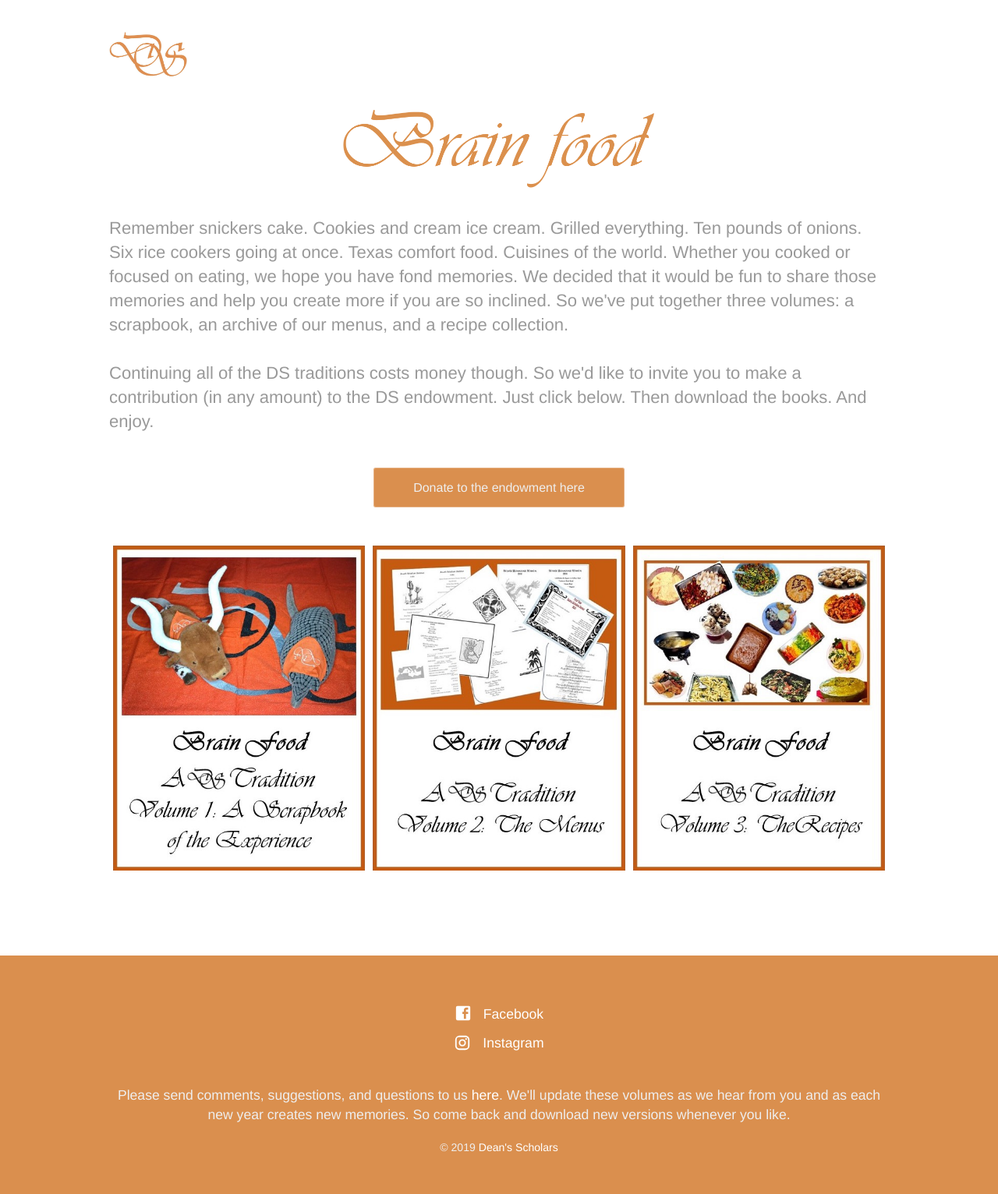
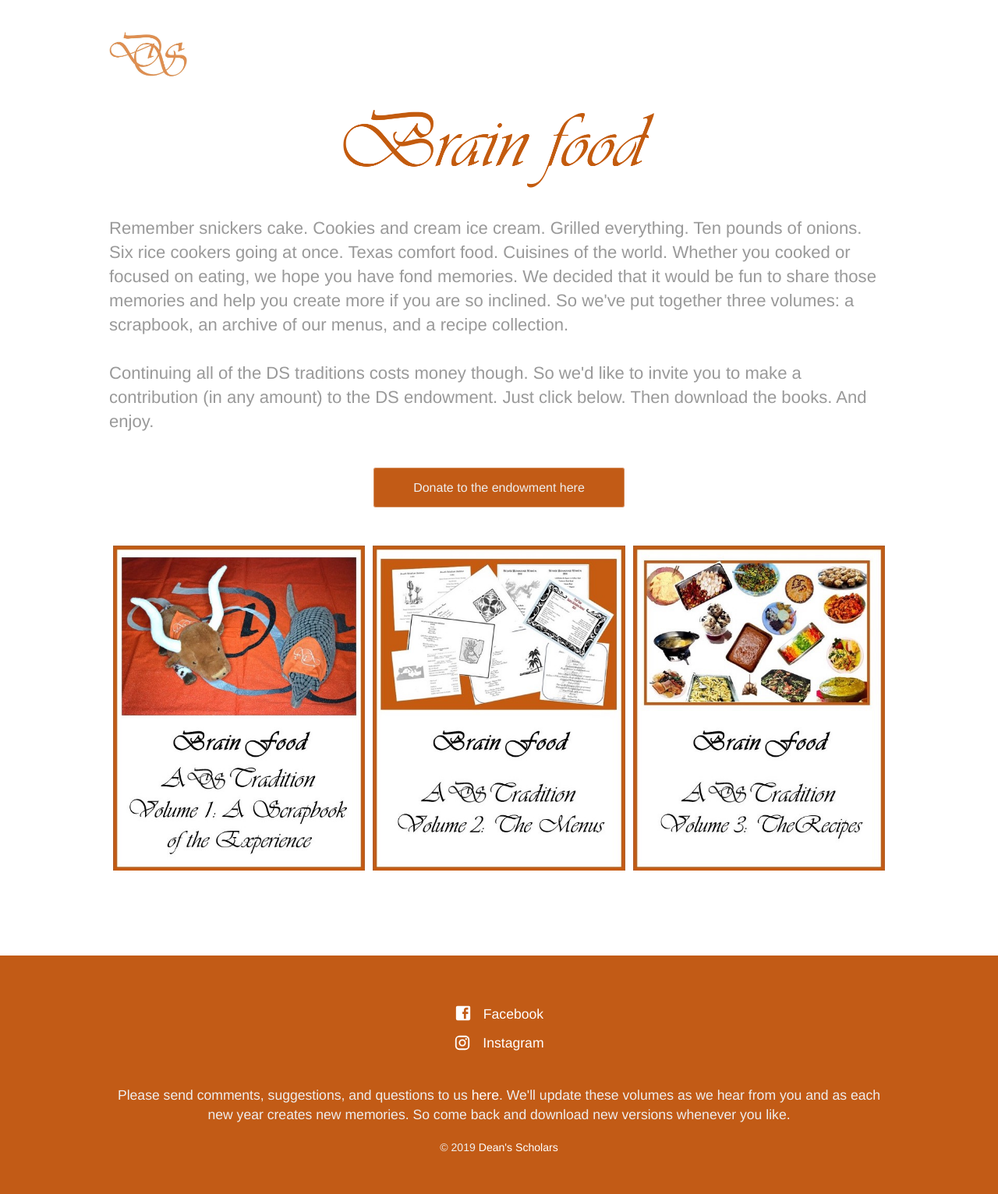
Before and after one commit to deansscholars/DS-Scrapbook, a Jekyll site: the page built from index.html, in a window 1280 px wide. Shown: the whole page at 78% size. Built offline with Jekyll 4.4.1, drawn with Linux system fonts in a browser that asks for light colours.

Commit message:
update orange to be darker

```diff
--- a/_sass/elements.scss
+++ b/_sass/elements.scss
@@ -1,5 +1,5 @@
 html {
-	background: #DA8F4E;
+	background: #C25B16; /*#DA8F4E;*/ /* burnt orange*/
 }
 
 html, body {
--- a/_sass/footer.scss
+++ b/_sass/footer.scss
@@ -71,7 +71,7 @@ footer {
 	padding: 50px 0 50px 0;
 	font-size: 1.1em;
 	position: relative;
-	background: #DA8F4E;
+	background: #C25B16; /*#DA8F4E;*/ /* burnt orange */
 	color: #fff;
 
 	.copyright {
--- a/_sass/variables.scss
+++ b/_sass/variables.scss
@@ -1,5 +1,5 @@
 $brand-color: #ffffff;
-$secondary-brand-color: #DA8F4E;
+$secondary-brand-color: #C25B16; /*#DA8F4E;*/ /* burnt orange */
 $middle-gradient-color: mix($brand-color, $secondary-brand-color, 95%);
 
 // Breakpoints
```
Also changed, not shown: images/title.png.
